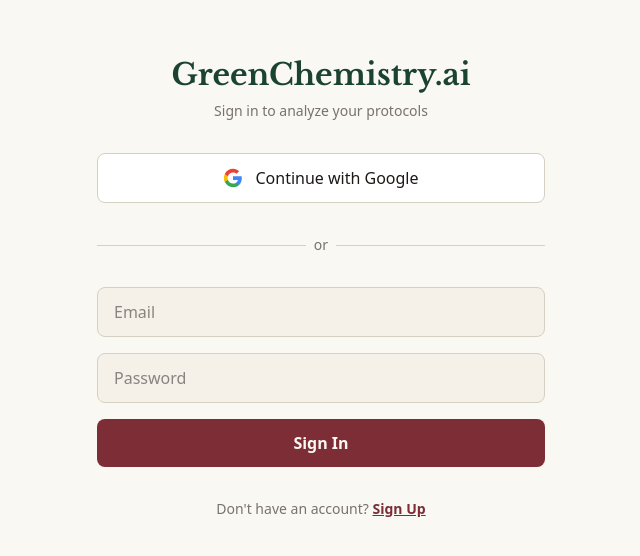
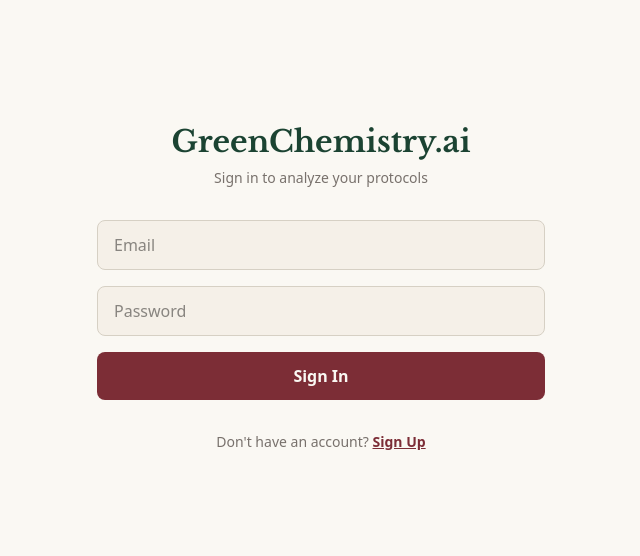
Before and after one commit to TheEnigmaticT/greenprotocol, a Next.js app: page /login in a window 1280 px wide. Shown: the part 112-668 px from the top of the page, without its empty margins (319-959 px from the left). Built offline with nearby package versions, Linux system fonts and the light colour scheme; no server answers.

Commit message:
fix: disable Google OAuth on login page (pending approval)
Email/password signup works immediately on new Supabase project.
Google OAuth can be re-enabled once credentials are configured.

```diff
--- a/app/login/page.tsx
+++ b/app/login/page.tsx
@@ -61,29 +61,6 @@
           </p>
         </div>
 
-        <button
-          onClick={handleGoogleLogin}
-          className="w-full flex items-center justify-center gap-3 px-4 py-3 rounded-lg border transition-colors cursor-pointer"
-          style={{ color: '#1C1917', borderColor: '#D6D0C4', background: '#FFFFFF' }}
-        >
-          <svg className="w-5 h-5" viewBox="0 0 24 24">
-            <path fill="#4285F4" d="M22.56 12.25c0-.78-.07-1.53-.2-2.25H12v4.26h5.92a5.06 5.06 0 0 1-2.2 3.32v2.77h3.57c2.08-1.92 3.28-4.74 3.28-8.1z" />
-            <path fill="#34A853" d="M12 23c2.97 0 5.46-.98 7.28-2.66l-3.57-2.77c-.98.66-2.23 1.06-3.71 1.06-2.86 0-5.29-1.93-6.16-4.53H2.18v2.84C3.99 20.53 7.7 23 12 23z" />
-            <path fill="#FBBC05" d="M5.84 14.09c-.22-.66-.35-1.36-.35-2.09s.13-1.43.35-2.09V7.07H2.18C1.43 8.55 1 10.22 1 12s.43 3.45 1.18 4.93l2.85-2.22.81-.62z" />
-            <path fill="#EA4335" d="M12 5.38c1.62 0 3.06.56 4.21 1.64l3.15-3.15C17.45 2.09 14.97 1 12 1 7.7 1 3.99 3.47 2.18 7.07l3.66 2.84c.87-2.6 3.3-4.53 6.16-4.53z" />
-          </svg>
-          Continue with Google
-        </button>
-
-        <div className="relative">
-          <div className="absolute inset-0 flex items-center">
-            <div className="w-full border-t" style={{ borderColor: '#D6D0C4' }} />
-          </div>
-          <div className="relative flex justify-center text-sm">
-            <span className="px-2" style={{ background: '#FAF8F3', color: '#78716C' }}>or</span>
-          </div>
-        </div>
-
         <form onSubmit={handleEmailAuth} className="space-y-4">
           <input
             type="email"
```
